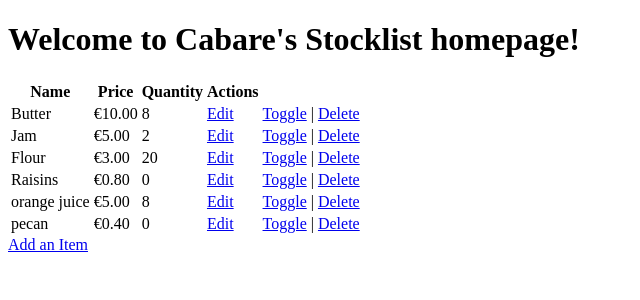
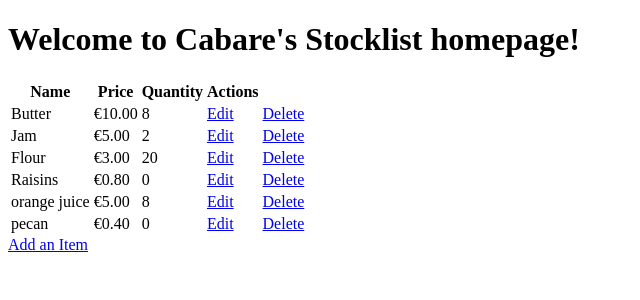
Before and after one commit to c-argus/butter-and-jam, a Django app: page / in a window 1280 px wide. Shown: the top 300 px of the page, without its empty margins (0-640 px from the left). Run offline with Django 3.2, Linux system fonts and the light colour scheme; data comes from the database, SQL or seed files in the repository.

Commit message:
removed funtion toggle

```diff
--- a/django_bandj/urls.py
+++ b/django_bandj/urls.py
@@ -26,6 +26,5 @@ urlpatterns = [
     path('', home, name='home'),
     path('add/', add_item, name='add_item'),  # Add this line for the new view
     path('item/<int:item_id>/edit/', views.edit_item, name='edit_item'), # URL pattern for editing an item
-    path('item/<int:item_id>/toggle/', views.toggle_item_status, name='toggle_item_status'),
     path('item/<int:item_id>/delete/', views.delete_item, name='delete_item')
 ]
--- a/stocklist/templates/home.html
+++ b/stocklist/templates/home.html
@@ -37,7 +37,6 @@
               <!-- Edit button -->
               <td><a href="{% url 'edit_item' item.id %}">Edit</a></td>
               <td>
-                <a href="{% url 'toggle_item_status' item.id %}">Toggle</a> |
                 <a href="{% url 'delete_item' item.id %}">Delete</a>
               </td>
             </tr>
--- a/stocklist/views.py
+++ b/stocklist/views.py
@@ -50,12 +50,6 @@ def edit_item(request, item_id):
         form = ItemForm(instance=item)
     return render(request, 'edit_item.html', {'form': form})
 
-def toggle_item_status(request, item_id):
-    item = Item.objects.get(pk=item_id)
-    item.status = not item.status  # Toggle the status
-    item.save()
-    return redirect('home')  # Redirect back to the home page
-
 def delete_item(request, item_id):
     item = get_object_or_404(Item, id=item_id)
     item.delete()
```
